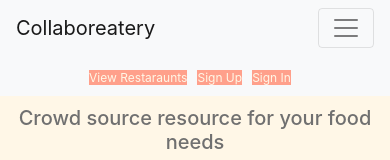
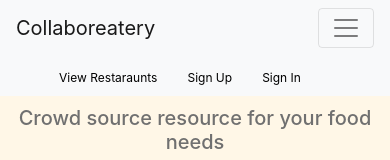
Before and after one commit to jmoreland08/collaboreatery, a React (Create React App) app in the folder client/: page / in a window 390 px wide. Both pictures are taken after a click on the button 346 px from the left and 28 px from the top of the page. Shown: the top 160 px of the page. Built offline with nearby package versions, Linux system fonts and the light colour scheme; no server answers.

Commit message:
@ media css

```diff
--- a/client/src/components/shared/Nav/Nav.css
+++ b/client/src/components/shared/Nav/Nav.css
@@ -36,21 +36,25 @@
     font-size: 14px;
   }
   .link{
-    margin-right: 10px !important;
+
     font-size: 12px;
+    background-color: #f8f9fa;
+    color: black;
+
   }
   #nav {
     display: none;
   }
 }
 @media (min-width:800px) {
+
   #media-nav{
   display: none;
   }
   .bg-light {
     background-color: #ffa08b;
   }
- .media-links {
+ #mr-auto {
   display: flex;
   flex-direction: column;
   background-color: #f8f9fa;
@@ -59,4 +63,5 @@
   justify-content:left;
  }
 
+
 }
--- a/client/src/components/shared/Nav/Nav.jsx
+++ b/client/src/components/shared/Nav/Nav.jsx
@@ -66,7 +66,7 @@ const NavFunction = ({ user, fetchListings }) => {
         <Navbar.Brand href="/">Collaboreatery</Navbar.Brand>
         <Navbar.Toggle aria-controls="basic-navbar-nav" />
         <Navbar.Collapse id="basic-navbar-nav">
-          <Nav className="mr-auto">
+          <Nav id="mr-auto">
             <Nav.Link>
               <ListingCreate
                 user={user}
@@ -86,15 +86,6 @@ const NavFunction = ({ user, fetchListings }) => {
             {alwaysOptions}
             {user ? authenticatedOptions : unauthenticatedOptions}
           </div>
-
-          {/* <ListingCreate
-        user={user}
-        fetchListings={fetchListings}
-        show={show}
-        setShow={setShow}
-        createToggleFetch={createToggleFetch}
-        setCreateToggleFetch={setCreateToggleFetch}
-      /> */}
         </Navbar.Collapse>
       </Navbar>
     </nav>
```
